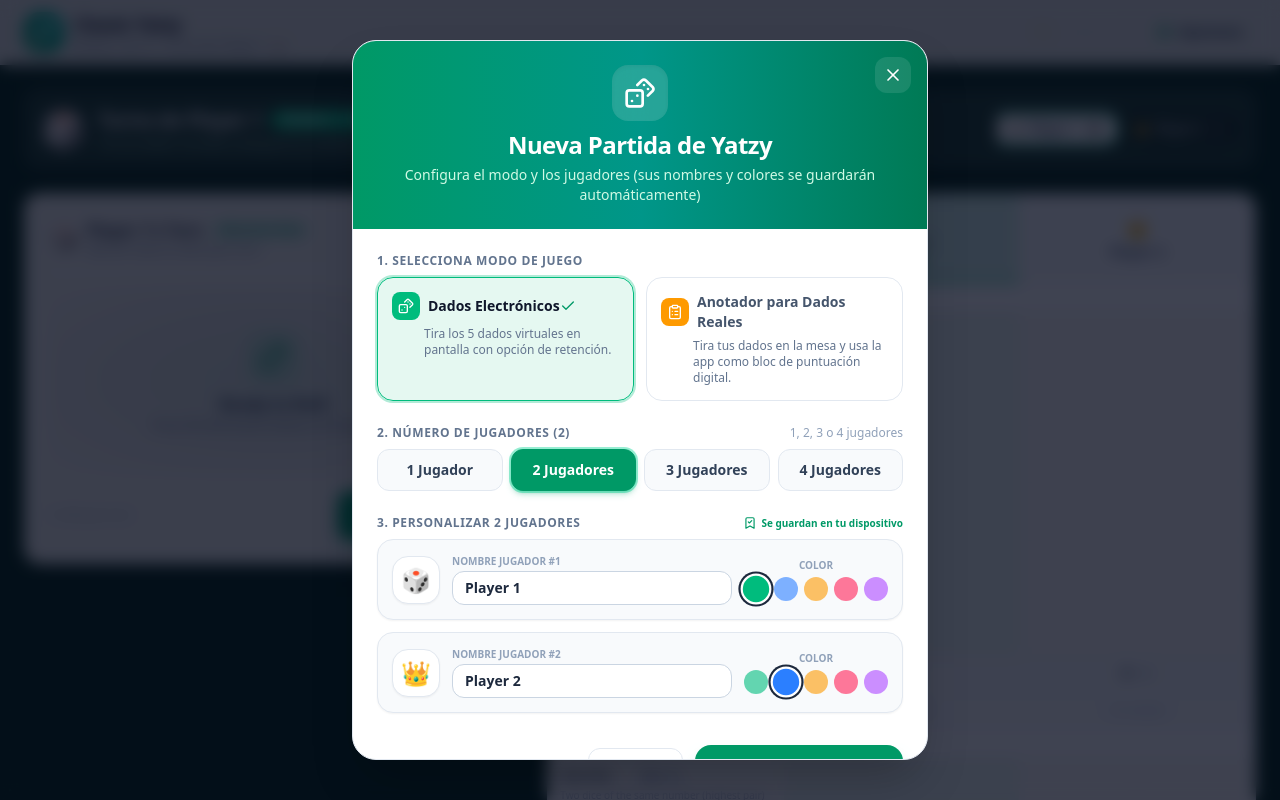
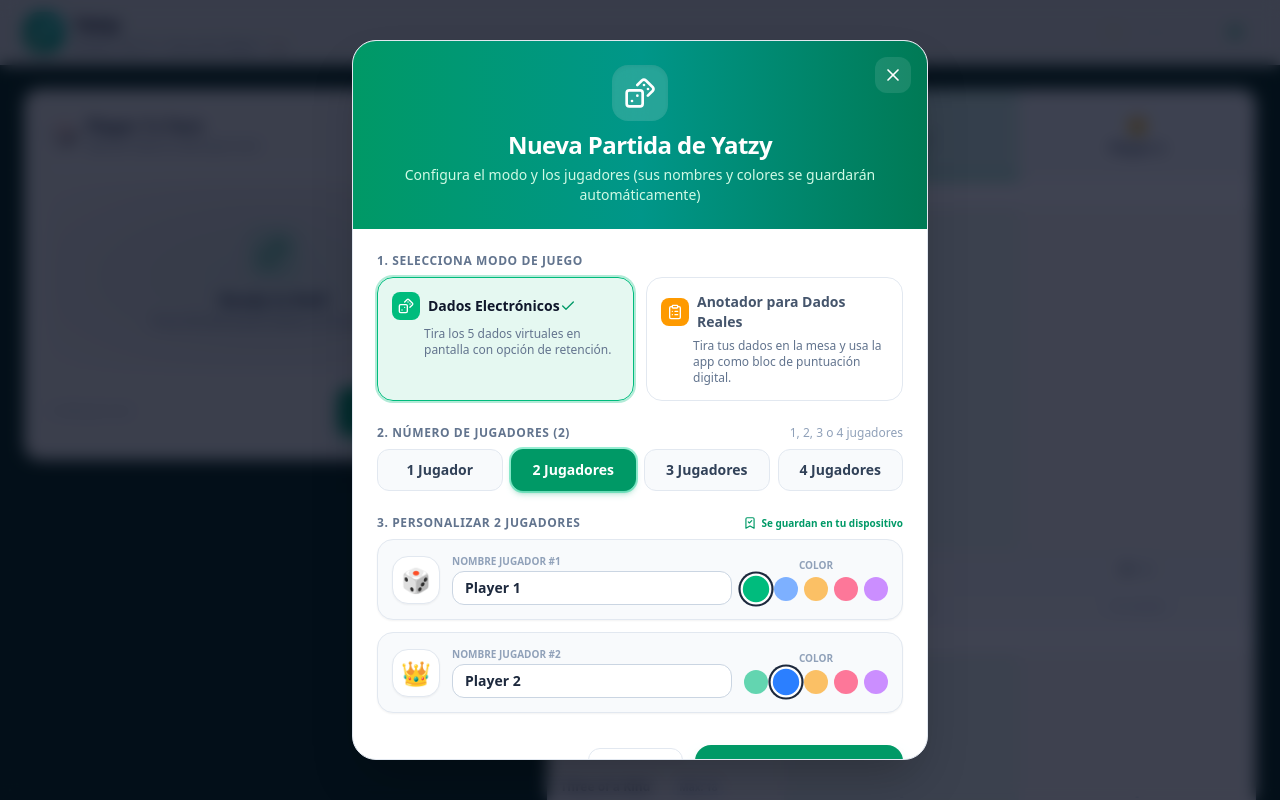
Before and after one commit to jmmaldonado/yatzy, a React (Vite) app: page / in a window 1280 px wide. Shown: the top 800 px of the page. Built offline with nearby package versions, Linux system fonts and the light colour scheme.

Commit message:
refactor: Remove redundant cards to improve UI

```diff
--- a/src/App.tsx
+++ b/src/App.tsx
@@ -589,59 +589,6 @@
 
       {/* Main Game Stage */}
       <main className="flex-1 max-w-7xl w-full mx-auto p-3 sm:p-6 flex flex-col gap-6">
-        {/* Active Player Status Banner */}
-        <div
-          id="active-player-banner"
-          className="rounded-2xl p-4 bg-white/10 dark:bg-slate-900/40 backdrop-blur-md border border-white/10 dark:border-slate-800/80 flex flex-wrap items-center justify-between gap-3 shadow-lg"
-        >
-          <div className="flex items-center gap-3">
-            <div className="text-3xl sm:text-4xl filter drop-shadow-md">
-              {activePlayer.avatar}
-            </div>
-            <div>
-              <div className="flex items-center gap-2">
-                <h2 className="text-lg sm:text-xl font-black tracking-tight text-white drop-shadow-sm">
-                  Turno de {activePlayer.name}
-                </h2>
-                <span className="text-xs px-2.5 py-0.5 rounded-full font-extrabold uppercase tracking-wider bg-emerald-500 text-white shadow-xs">
-                  Ronda {round} / 15
-                </span>
-              </div>
-              <p className="text-xs text-emerald-100/80 mt-0.5">
-                {mode === 'digital'
-                  ? 'Tira los dados virtuales y bloquea tus combinaciones para puntuar'
-                  : 'Toca cualquier categoría abierta en el scorecard o en el tapete para registrar tu tirada de mesa'}
-              </p>
-            </div>
-          </div>
-
-          {/* Player badges */}
-          <div className="flex items-center gap-2 overflow-x-auto py-1">
-            {players.map((p, idx) => {
-              const totals = calculatePlayerTotals(p.scores);
-              const isCurrent = idx === currentPlayerIndex;
-              return (
-                <button
-                  key={p.id}
-                  type="button"
-                  onClick={() => setCurrentPlayerIndex(idx)}
-                  className={`flex items-center gap-1.5 px-3 py-1.5 rounded-xl text-xs font-bold transition-all cursor-pointer ${
-                    isCurrent
-                      ? 'bg-white text-slate-900 shadow-md ring-2 ring-emerald-400 scale-105'
-                      : 'bg-black/20 text-white/80 hover:bg-black/30'
-                  }`}
-                  title={`Ver tarjeta de ${p.name}`}
-                >
-                  <span>{p.avatar}</span>
-                  <span className="truncate max-w-[70px]">{p.name}</span>
-                  <span className="px-1.5 py-0.2 rounded-md bg-black/20 text-[11px]">
-                    {totals.grandTotal}
-                  </span>
-                </button>
-              );
-            })}
-          </div>
-        </div>
 
         {/* Dynamic Layout Based on Mode */}
         {mode === 'digital' ? (
--- a/src/components/DiceArena.tsx
+++ b/src/components/DiceArena.tsx
@@ -61,9 +61,9 @@
               <span className="font-bold text-slate-800 dark:text-slate-100">
                 {currentPlayer.name}'s Turn
               </span>
-              <span className="text-xs px-2 py-0.5 rounded-full font-medium bg-emerald-500/15 text-emerald-700 dark:text-emerald-300">
+{/*               <span className="text-xs px-2 py-0.5 rounded-full font-medium bg-emerald-500/15 text-emerald-700 dark:text-emerald-300">
                 Electronic Dice
-              </span>
+              </span> */}
             </div>
             <p className="text-xs text-slate-500 dark:text-slate-400">
               {isFirstRoll
--- a/src/components/Header.tsx
+++ b/src/components/Header.tsx
@@ -47,7 +47,7 @@
           </div>
           <div>
             <h1 className="text-base sm:text-lg font-black tracking-tight text-slate-900 dark:text-white">
-              Classic Yatzy
+              Yatzy
             </h1>
             <p className="text-[10px] sm:text-xs text-slate-500 dark:text-slate-400 hidden sm:block">
               Ronda {round} de {totalRounds} • Turno de: {activePlayer.name} {activePlayer.avatar}
@@ -97,7 +97,7 @@
             title="Opciones y Ajustes (Modo, Jugadores, Temas, Sonidos)"
           >
             <Settings className="w-4 h-4 text-emerald-600 dark:text-emerald-400" />
-            <span>Opciones</span>
+            {/* <span>Opciones</span> */}
           </button>
         </div>
       </div>
```
Also changed, not shown: 1 other file (tests, documents, lock files or other folders).
